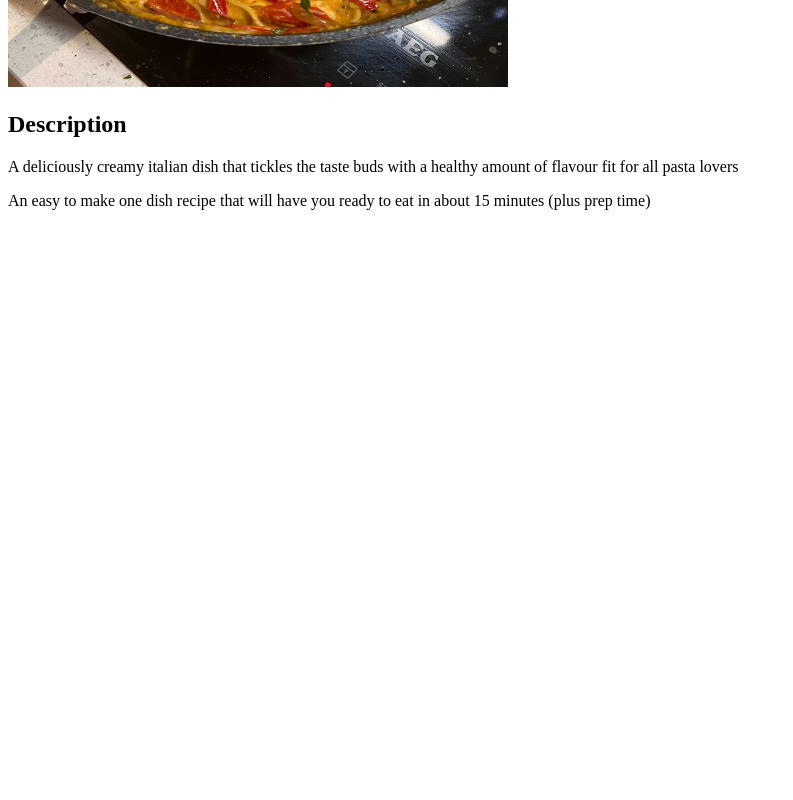
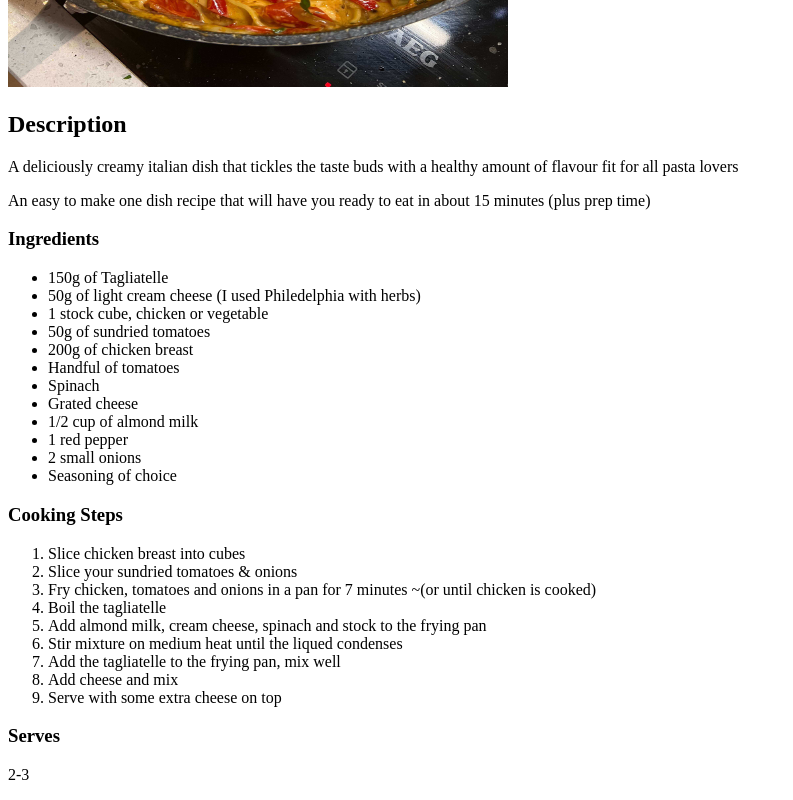
Before and after one commit to BenjiSmith1990/odin-recipes, a plain HTML site: page recipes/chicken-tagliatelle.html in a window 1280 px wide. Shown: the part 493-1293 px from the top of the page, without its empty margins (0-793 px from the left). Before the commit the page ends 800 px from the top, so only its background shows below. Drawn offline with Linux system fonts and the light colour scheme.

Commit message:
add ingredients and cooking steps to the chicken-tagliatelle recipe

```diff
--- a/recipes/chicken-tagliatelle.html
+++ b/recipes/chicken-tagliatelle.html
@@ -11,5 +11,34 @@
     <h2>Description</h2>
     <p>A deliciously creamy italian dish that tickles the taste buds with a healthy amount of flavour fit for all pasta lovers</p>
     <p>An easy to make one dish recipe that will have you ready to eat in about 15 minutes (plus prep time)</p>
+    <h3>Ingredients</h3>
+    <ul>
+        <li>150g of Tagliatelle</li>
+        <li>50g of light cream cheese (I used Philedelphia with herbs)</li>
+        <li>1 stock cube, chicken or vegetable</li>
+        <li>50g of sundried tomatoes</li>
+        <li>200g of chicken breast</li>
+        <li>Handful of tomatoes</li>
+        <li>Spinach</li>
+        <li>Grated cheese</li>
+        <li>1/2 cup of almond milk</li>
+        <li>1 red pepper</li>
+        <li>2 small onions</li>
+        <li>Seasoning of choice</li>
+    </ul>
+    <h3>Cooking Steps</h3>
+    <ol>
+        <li>Slice chicken breast into cubes</li>
+        <li>Slice your sundried tomatoes & onions</li>
+        <li>Fry chicken, tomatoes and onions in a pan for 7 minutes ~(or until chicken is cooked)</li>
+        <li>Boil the tagliatelle</li>
+        <li>Add almond milk, cream cheese, spinach and stock to the frying pan</li>
+        <li>Stir mixture on medium heat until the liqued condenses</li>
+        <li>Add the tagliatelle to the frying pan, mix well</li>
+        <li>Add cheese and mix</li>
+        <li>Serve with some extra cheese on top</li>
+    </ol>
+    <h3>Serves</h3>
+    <p>2-3</p>
 </body>
 </html>
```
